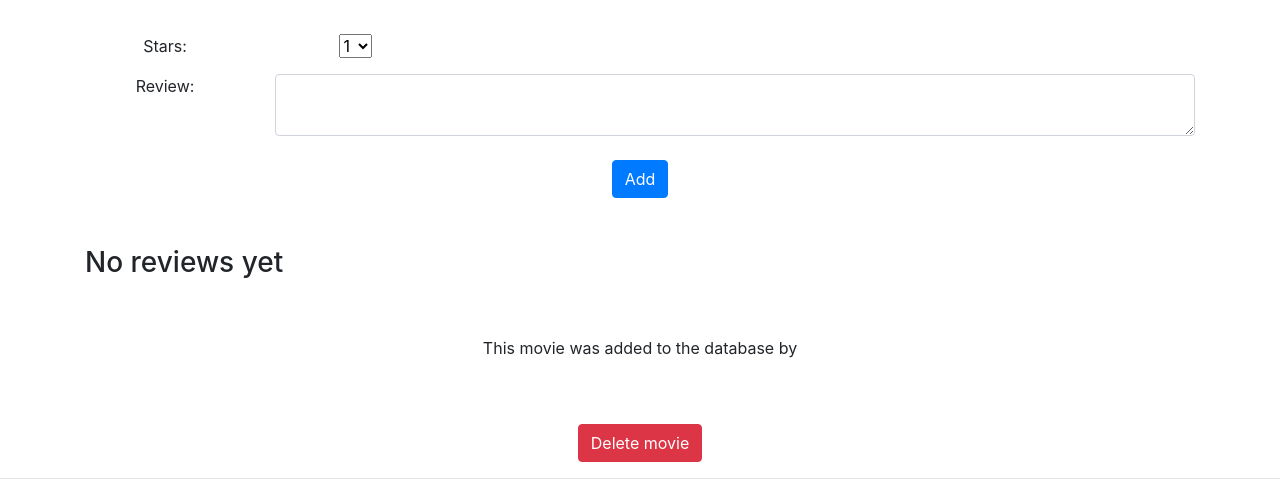
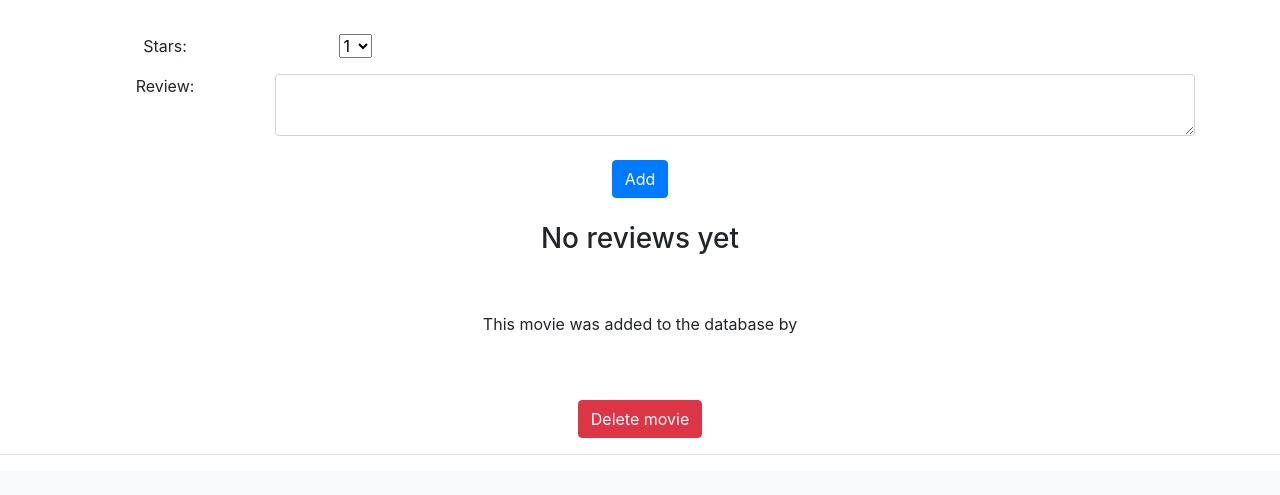
Before and after one commit to henna-h/movie-rating-app, a Flask app: template templates/movie.html in a window 1280 px wide. Shown: the part 445-940 px from the top of the page. After the commit the page ends 900 px from the top, so only its background shows below. Run offline with Flask 2, Linux system fonts and the light colour scheme; the template is opened without the code that fills it, so the values that code supplies are empty; some libraries are stand-ins or nearby versions.

Commit message:
centered text on movie page

```diff
--- a/templates/movie.html
+++ b/templates/movie.html
@@ -119,8 +119,11 @@
         {% include "review_list.html" %}
 
     {% else %}
-        <br>
-        <h3>No reviews yet</h3>
+        <div class="row">
+            <div class="col text-center">
+                <h3>No reviews yet</h3>
+            </div>
+        </div>
     {% endif %}
 
     <div class="row">
```
